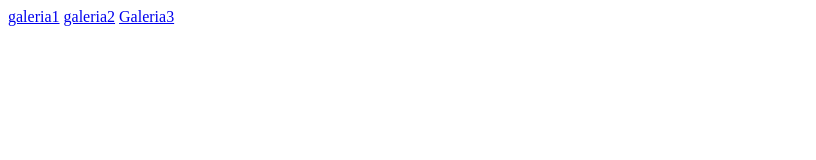
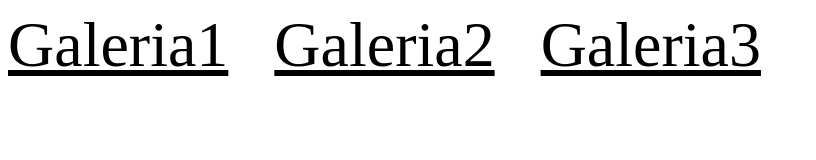
Before and after one commit to vitorhawerroth/galerias, a plain HTML site: page index.html in a window 1280 px wide. Shown: the whole page, without its empty margins (0-816 px from the left). Drawn offline with Linux system fonts and the light colour scheme.

Commit message:
Estilização da página principal

```diff
--- a/index.html
+++ b/index.html
@@ -3,12 +3,13 @@
 <head>
     <meta charset="UTF-8">
     <meta name="viewport" content="width=device-width, initial-scale=1.0">
+    <link rel="stylesheet" href="style.css">
     <title>Document</title>
 </head>
 <body>
 
-    <a href="galeria1/index.html">galeria1</a>
-    <a href="galeria1 - Copia (2)/index.html">galeria2</a>
+    <a href="galeria1/index.html">Galeria1</a>
+    <a href="galeria1 - Copia (2)/index.html">Galeria2</a>
     <a href="galeria2/index.html">Galeria3</a>
 
 </body>
--- /dev/null
+++ b/style.css
@@ -0,0 +1,7 @@
+*{
+    font-size: 2rem;
+}
+a{
+    margin-right: 30px;
+    color: black;
+}
```
